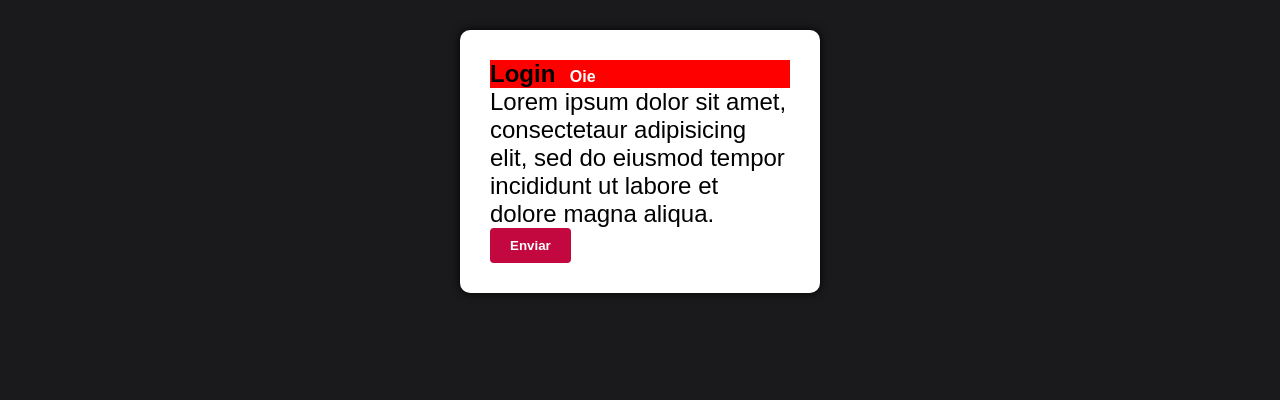
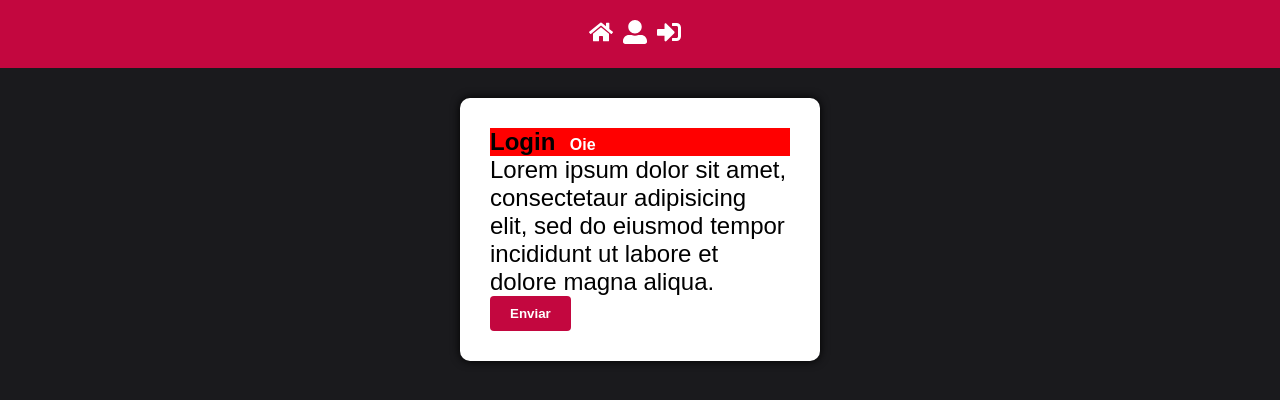
Before and after one commit to FlavioGP/react-base, a React (Create React App) app: page / in a window 1280 px wide. Shown: the top 400 px of the page. Built offline with nearby package versions, Linux system fonts and the light colour scheme.

Commit message:
adcionando navbar

```diff
--- a/package.json
+++ b/package.json
@@ -8,6 +8,7 @@
     "@testing-library/user-event": "^13.5.0",
     "react": "^18.2.0",
     "react-dom": "^18.2.0",
+    "react-icons": "^4.4.0",
     "react-scripts": "5.0.1",
     "styled-components": "^5.3.5",
     "svgo": "^2.8.0",
--- a/src/App.js
+++ b/src/App.js
@@ -1,10 +1,12 @@
 import React from "react";
 import GlobalStyles from "./styles/GlobalStyles";
-import Login from './pages/login'
+import Login from './pages/Login'
+import Header from './components/Header'
 
 function App() {
   return (
     <>
+    <Header />
     <Login />
     <GlobalStyles />
     </>
--- /dev/null
+++ b/src/components/Header/index.js
@@ -0,0 +1,19 @@
+import React from "react";
+import { FaHome, FaUserAlt, FaSignInAlt } from 'react-icons/fa'
+import { Nav } from './styled'
+
+export default function Header(){
+  return(
+    <Nav>
+    <a href="google.com">
+      <FaHome size={ 24 } />
+    </a>
+    <a href="google.com">
+      <FaUserAlt size={ 24 } />
+    </a>
+    <a href="google.com">
+      <FaSignInAlt size={ 24 } />
+    </a>
+    </ Nav>
+  )
+}
--- /dev/null
+++ b/src/components/Header/styled.js
@@ -0,0 +1,15 @@
+import styled from "styled-components";
+import { primaryColor } from '../../config/colors'
+
+export const Nav = styled.nav`
+  background: ${primaryColor};
+  padding: 20px;
+  display: flex;
+  align-items: center;
+  justify-content: center;
+
+  a{
+    color: #fff;
+    margin-right: 10px;;
+  }
+`;
```
Also changed, not shown: src/pages/Login/index.js (renamed from src/pages/login/index.js), src/pages/Login/styled.js (renamed from src/pages/login/styled.js), 1 other file (tests, documents, lock files or other folders).
